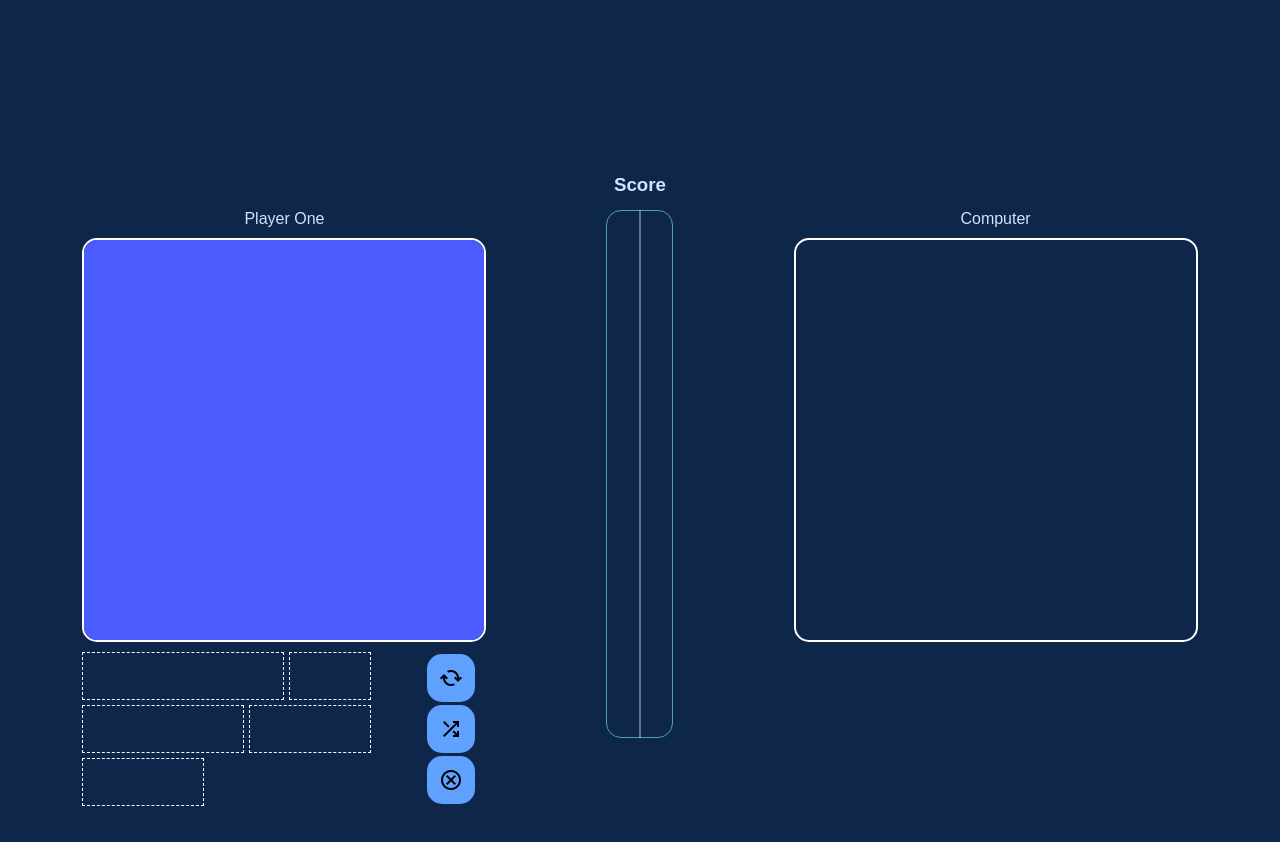
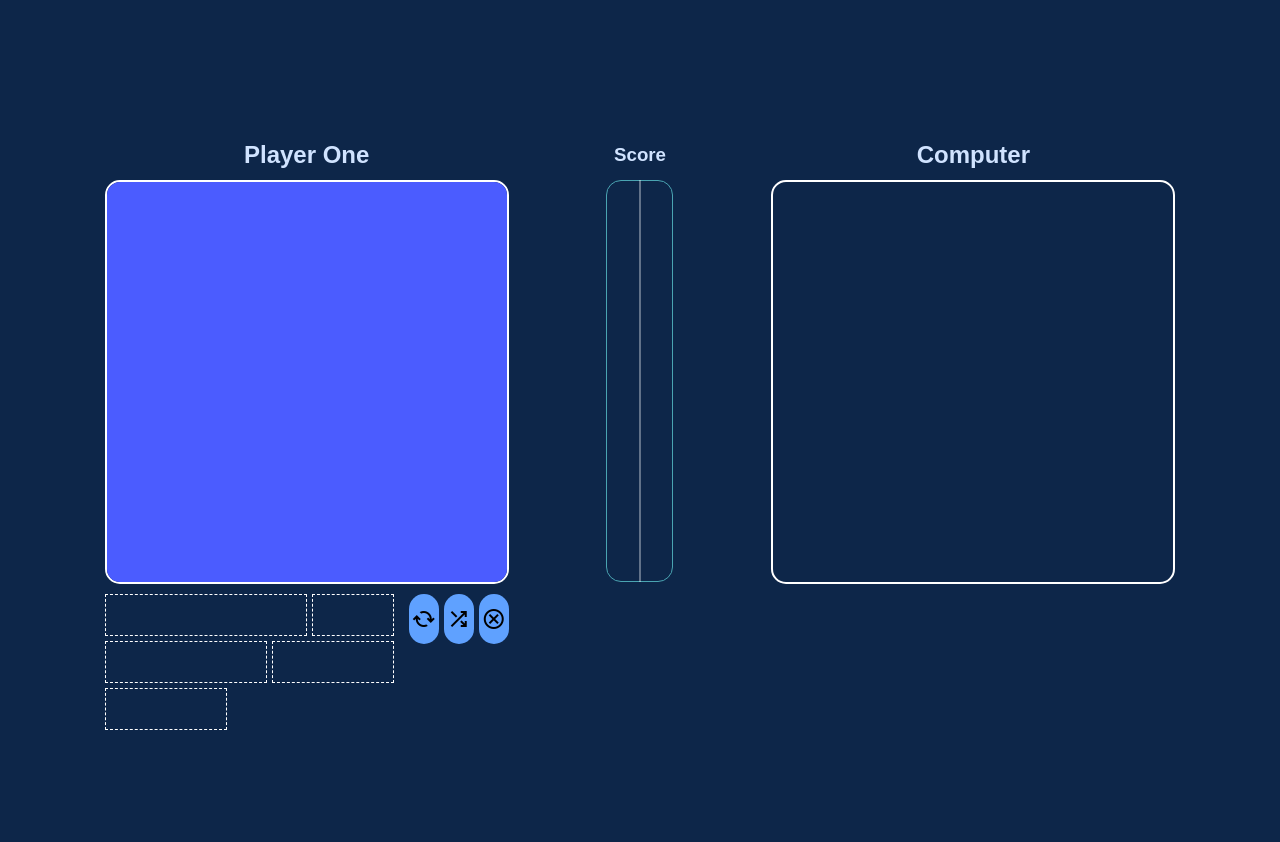
Before and after one commit to CiaranO-C/battleship, a website built with webpack: page src/template.html in a window 1280 px wide. Shown: the part 720-1562 px from the top of the page. Built offline with nearby package versions, Linux system fonts and the light colour scheme; a web font is replaced by a local one.

Commit message:
change grid layout and html structure

```diff
--- a/src/dom/players.js
+++ b/src/dom/players.js
@@ -33,8 +33,8 @@ function getPlayerShips(player) {
 function renderPlayerNames() {
   const nameOne = document.getElementById("playerOneName").value;
   const nameTwo = document.querySelector(".selected").value;
-  const playerOneName = document.querySelector("#playerOne p");
-  const playerTwoName = document.querySelector("#playerTwo p");
+  const playerOneName = document.querySelector("#playerOneHeader");
+  const playerTwoName = document.querySelector("#playerTwoHeader");
 
   playerOneName.textContent = nameOne;
   playerTwoName.textContent = nameTwo;
--- a/src/styles/style.css
+++ b/src/styles/style.css
@@ -49,7 +49,7 @@ header {
   position: fixed;
   height: 80px;
   width: 100%;
-
+  min-width: 980px;
   display: grid;
   grid-template-columns: repeat(3, 1fr);
   grid-template-rows: auto;
@@ -147,21 +147,34 @@ main {
 .game-container {
   grid-row: 2 / -1;
   grid-column: 1 / -1;
-
   display: grid;
   grid-template-columns: 2fr 0.5fr 2fr;
-  grid-template-rows: 50px auto;
+  grid-template-rows: 50px 400px auto;
   justify-items: center;
-  margin-top: 80px;
+  margin-top: 50px;
+  overflow: scroll;
+  padding: 0px 40px;
+}
+
+#playerOneHeader,
+#playerTwoHeader {
+  grid-column: 1 / 2;
+  grid-row: 1 / 2;
+  text-align: center;
+  justify-self: center;
+  align-self: center;
+  font-family: "Alumni Sans Pinstripe", sans-serif;
+}
+
+#playerTwoHeader {
+  grid-column: 3 / 4;
 }
 
 .player-container {
-  grid-row: 2 / 3;
+  grid-row: 2 / 4;
   display: flex;
   flex-direction: column;
   align-items: center;
-  gap: 10px;
-
   width: 404px;
   font-family: "Alumni Sans Pinstripe", sans-serif;
 }
@@ -208,6 +221,7 @@ main {
   width: 100%;
   height: 23%;
   gap: 10px;
+  padding: 10px;
 }
 
 .ship-container {
@@ -215,18 +229,22 @@ main {
   flex-wrap: wrap;
   gap: 5px;
 
-  width: 80%;
-  height: 100%;
   background-color: var(--bg-color-transparent);
   align-self: start;
 }
 
 .ship-buttons {
   display: flex;
-  flex-direction: column;
-  justify-content: space-around;
-  margin-right: auto;
-  margin-left: auto;
+  height: 50px;
+  justify-content: flex-end;
+  gap: 5px;
+
+  button {
+    display: flex;
+    justify-content: center;
+    align-items: center;
+    width: 30px;
+  }
 }
 
 #randomize {
@@ -280,6 +298,7 @@ main {
 .ship-parent {
   position: relative;
   border: 1px dashed white;
+  height: 40px;
 }
 
 .ship {
@@ -338,10 +357,11 @@ main {
 }
 
 .score-container {
-  grid-row: 1 / 3;
+  grid-row: 2 / 3;
+  grid-column: 2 / 3;
   display: grid;
   grid-template-columns: 1fr;
-  grid-template-rows: 50px 73%;
+  grid-template-rows: 400px 50px;
   font-family: "Aldrich", sans-serif;
 }
 
@@ -349,7 +369,9 @@ main {
   display: flex;
   align-items: center;
   justify-content: center;
-  grid-column: 1 / -1;
+  grid-row: 1 / 2;
+  grid-column: 2 / 3;
+  font-family: "Aldrich", sans-serif;
 }
 
 .point-container {
--- a/src/template.html
+++ b/src/template.html
@@ -42,8 +42,9 @@
         <button id="scrollDown">Ready your ships</button>
       </div>
       <div class="game-container">
+        <h2 id="playerOneHeader">Player One</h2>
         <div class="player-container active" id="playerOne">
-          <p>Player One</p>
+
           <div class="board">
             <div class="overlay"></div>
           </div>
@@ -68,16 +69,16 @@
             </div>
           </div>
         </div>
+        <h3 class="score-title">Score</h3>
         <div class="score-container">
-          <div class="score-title"><h3>Score</h3></div>
           <div class="divider">
             <div class="point-container" id="playerOnePoints"></div>
             <div class="line"></div>
             <div class="point-container" id="playerTwoPoints"></div>
           </div>
         </div>
+        <h2 id="playerTwoHeader">Computer</h2>
         <div class="player-container" id="playerTwo">
-          <p>Computer</p>
           <div class="board">
             <div class="overlay hidden"></div>
           </div>
```
